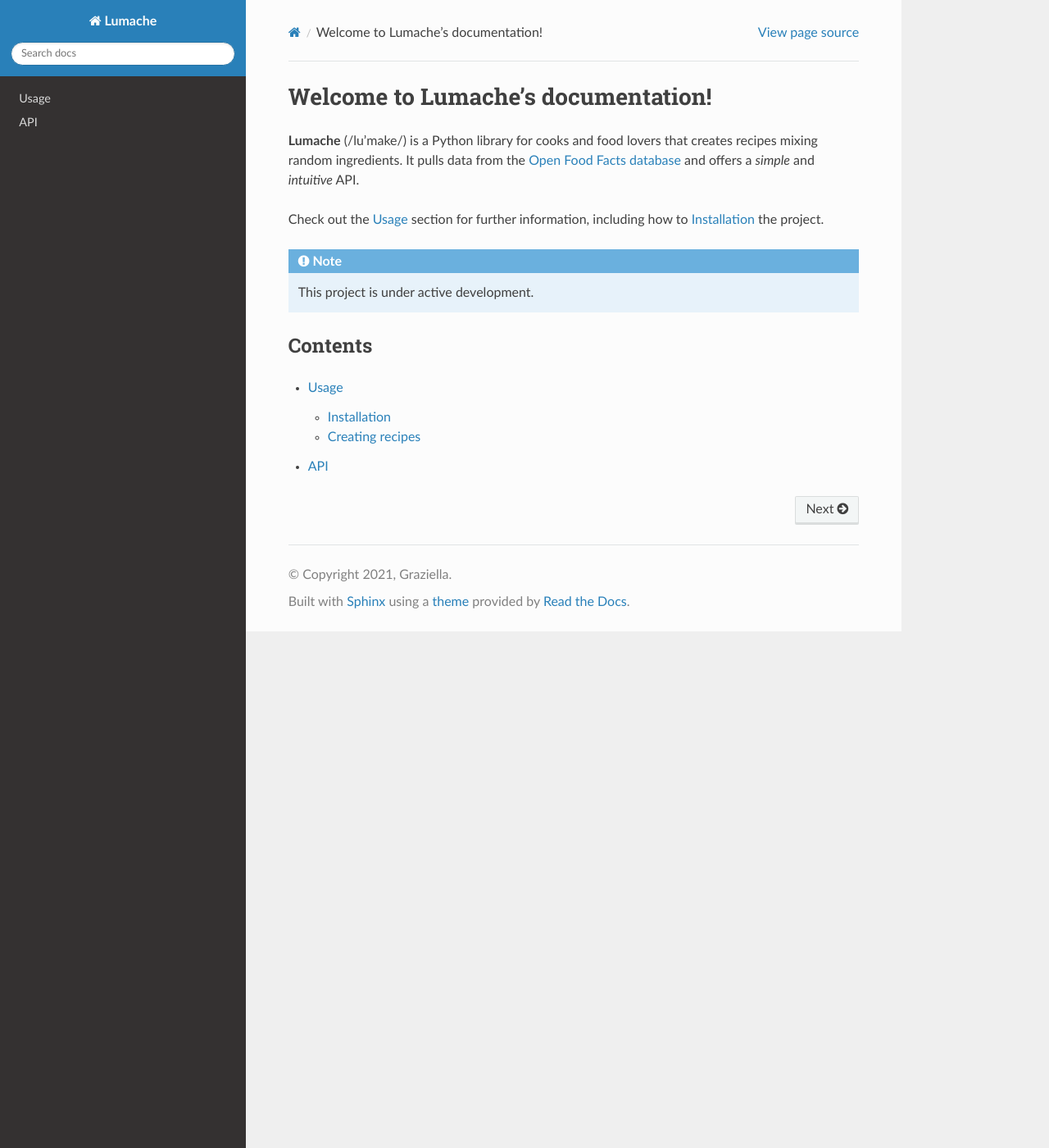
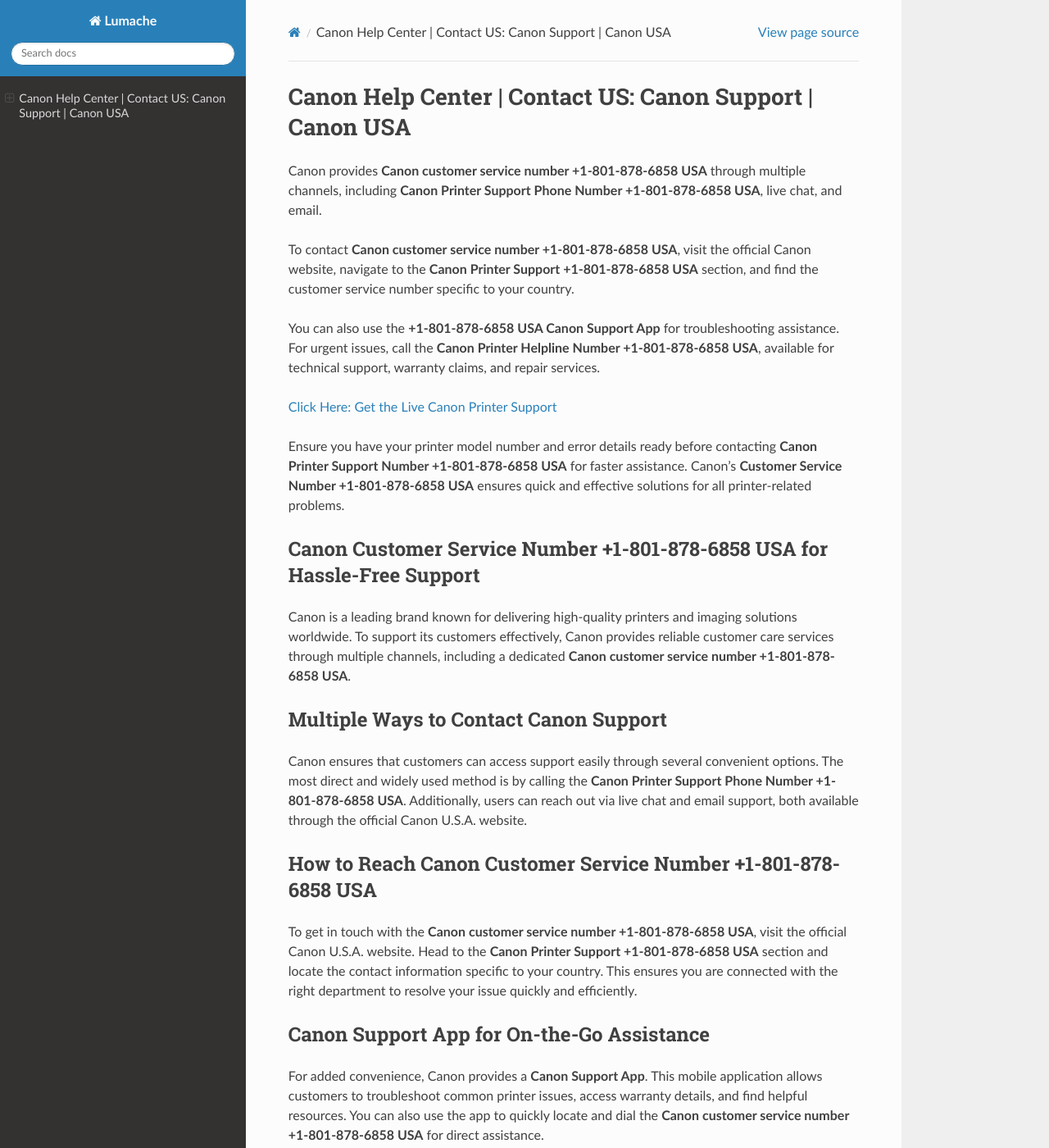
Before and after one commit to trickjack/canonkbhelp, a Sphinx documentation site: the page built from docs/source/index.rst, in a window 1280 px wide and 1400 px high. Shown: the whole window at 82% size. Built offline with Sphinx 7.4.7 and the Read the Docs theme 3.1.0, drawn with Linux system fonts in a browser that asks for light colours; some of the changed text lies outside the part shown.

Commit message:
Update index.rst

```diff
--- a/docs/source/index.rst
+++ b/docs/source/index.rst
@@ -1,22 +1,47 @@
-Welcome to Lumache's documentation!
-===================================
+Canon Help Center | Contact US: Canon Support | Canon USA
+=========================================================
 
-**Lumache** (/lu'make/) is a Python library for cooks and food lovers
-that creates recipes mixing random ingredients.
-It pulls data from the `Open Food Facts database <https://world.openfoodfacts.org/>`_
-and offers a *simple* and *intuitive* API.
+Canon provides **Canon customer service number +1-801-878-6858 USA** through multiple channels, including **Canon Printer Support Phone Number +1-801-878-6858 USA**, live chat, and email.
 
-Check out the :doc:`usage` section for further information, including
-how to :ref:`installation` the project.
+To contact **Canon customer service number +1-801-878-6858 USA**, visit the official Canon website, navigate to the **Canon Printer Support +1-801-878-6858 USA** section, and find the customer service number specific to your country.
 
-.. note::
+You can also use the **+1-801-878-6858 USA Canon Support App** for troubleshooting assistance. For urgent issues, call the **Canon Printer Helpline Number +1-801-878-6858 USA**, available for technical support, warranty claims, and repair services.
 
-   This project is under active development.
+`Click Here: Get the Live Canon Printer Support <https://jivo.chat/KlZSRejpBm>`_
 
-Contents
---------
+Ensure you have your printer model number and error details ready before contacting **Canon Printer Support Number +1-801-878-6858 USA** for faster assistance. Canon’s **Customer Service Number +1-801-878-6858 USA** ensures quick and effective solutions for all printer-related problems.
 
-.. toctree::
+Canon Customer Service Number +1-801-878-6858 USA for Hassle-Free Support
+-------------------------------------------------------------------------
 
-   usage
-   api
+Canon is a leading brand known for delivering high-quality printers and imaging solutions worldwide. To support its customers effectively, Canon provides reliable customer care services through multiple channels, including a dedicated **Canon customer service number +1-801-878-6858 USA**.
+
+Multiple Ways to Contact Canon Support
+--------------------------------------
+
+Canon ensures that customers can access support easily through several convenient options. The most direct and widely used method is by calling the **Canon Printer Support Phone Number +1-801-878-6858 USA**. Additionally, users can reach out via live chat and email support, both available through the official Canon U.S.A. website.
+
+How to Reach Canon Customer Service Number +1-801-878-6858 USA
+--------------------------------------------------------------
+
+To get in touch with the **Canon customer service number +1-801-878-6858 USA**, visit the official Canon U.S.A. website. Head to the **Canon Printer Support +1-801-878-6858 USA** section and locate the contact information specific to your country. This ensures you are connected with the right department to resolve your issue quickly and efficiently.
+
+Canon Support App for On-the-Go Assistance
+------------------------------------------
+
+For added convenience, Canon provides a **Canon Support App**. This mobile application allows customers to troubleshoot common printer issues, access warranty details, and find helpful resources. You can also use the app to quickly locate and dial the **Canon customer service number +1-801-878-6858 USA** for direct assistance.
+
+Urgent Help via Canon Printer Helpline Number +1-801-878-6858 USA
+-----------------------------------------------------------------
+
+If you’re facing urgent problems such as printer errors, connectivity issues, or urgent repair needs, calling the **Canon Printer Helpline Number +1-801-878-6858 USA** is recommended. This helpline is available for immediate technical support, handling warranty claims, and scheduling printer repair services.
+
+Prepare Before You Call
+-----------------------
+
+To ensure faster and smoother service, always have your printer model number and any error messages or details ready before contacting the **Canon Printer Support Number +1-801-878-6858 USA**. This information will help the customer service team identify and resolve your issue promptly.
+
+Conclusion
+----------
+
+The **Canon customer service number +1-801-878-6858 USA** offers efficient and reliable support for all printer-related concerns. Whether you need technical help, troubleshooting advice, or service scheduling, Canon’s multiple support channels are designed to deliver prompt, effective assistance to customers across the USA.
```
